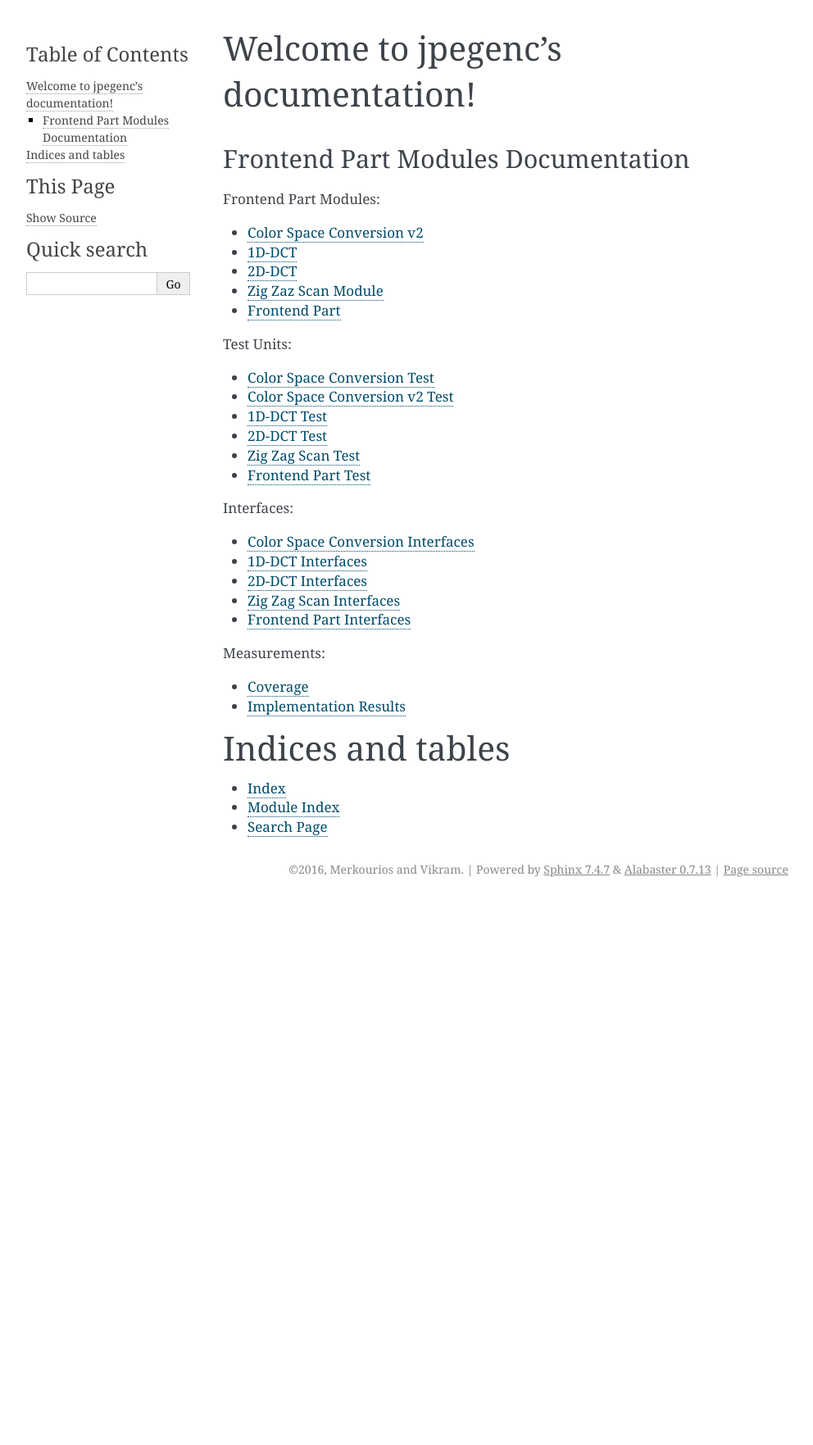
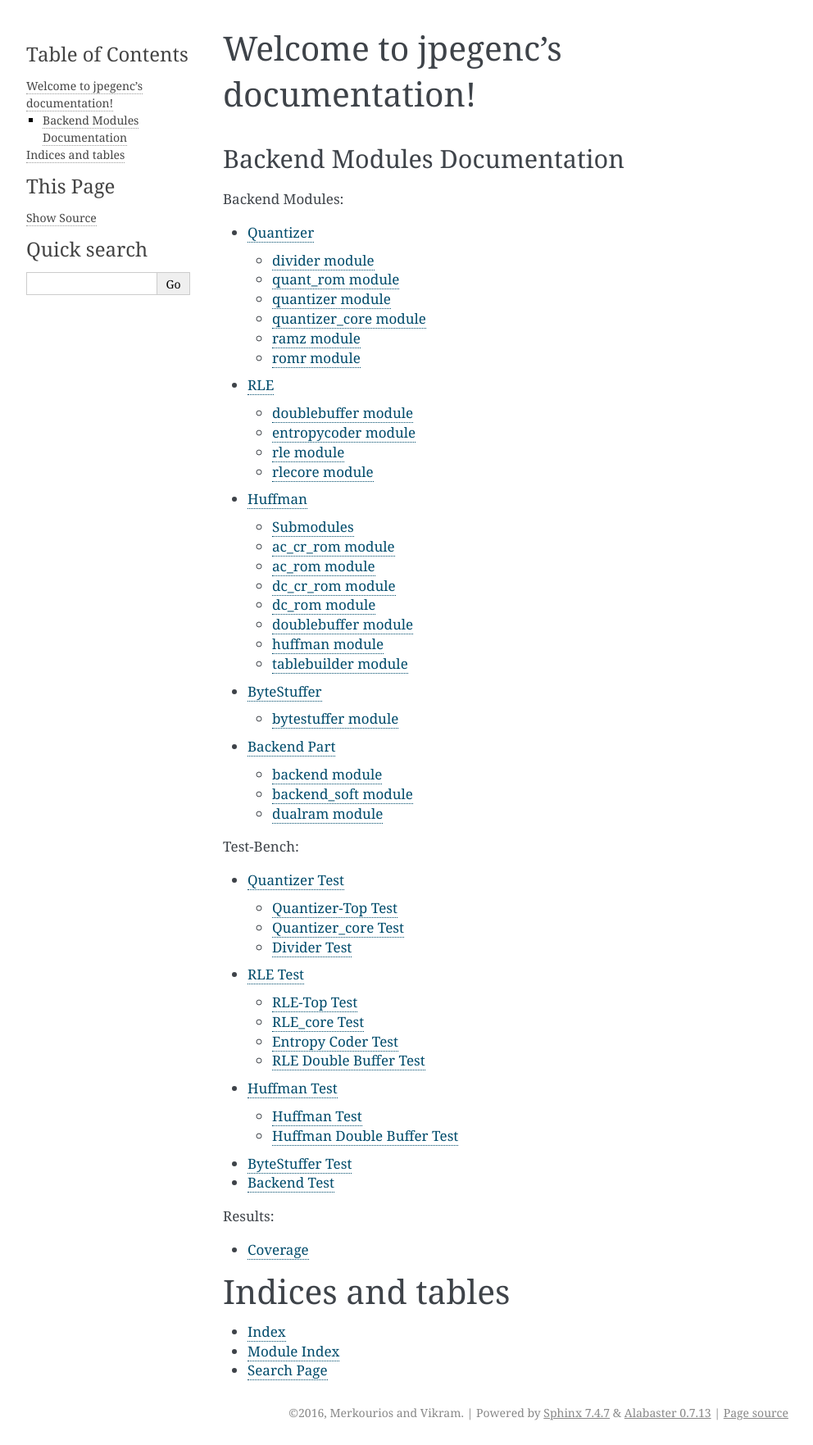
Before and after one commit to cfelton/test_jpeg, a Sphinx documentation site: the page built from docs/source/index.rst, in a window 1280 px wide. Shown: the whole page at 82% size, without its empty margins (148-1140 px from the left). Built offline with Sphinx 7.4.7, drawn with Linux system fonts in a browser that asks for light colours; pages that are not in the unit, such as notebooks, are missing from menus; before the commit the page ends 1100 px from its top, so only the background shows below that.

Commit message:
added documentation and some minor corrections

```diff
--- a/docs/source/index.rst
+++ b/docs/source/index.rst
@@ -1,56 +1,44 @@
 .. jpegenc documentation master file, created by
-   sphinx-quickstart on Mon May  9 18:32:02 2016.
+   sphinx-quickstart on Sun Aug 21 11:36:44 2016.
    You can adapt this file completely to your liking, but it should at least
    contain the root `toctree` directive.
 
 Welcome to jpegenc's documentation!
 ===================================
 
-Frontend Part Modules Documentation
+Backend Modules Documentation
 +++++++++++++++++++++++++++++++++++
 
-Frontend Part Modules:
+Backend Modules:
+
+.. toctree::
+   :maxdepth: 2
+
+    Quantizer<./subblocks/quantizer.rst>
+    RLE<./subblocks/rle.rst>
+    Huffman<./subblocks/huffman.rst>
+    ByteStuffer<./subblocks/bytestuffer.rst>
+    Backend Part<./subblocks/backend.rst>
+
+
+Test-Bench:
+
+.. toctree::
+   :maxdepth: 2
+
+    Quantizer Test <./subblocks/test_quantizer.rst>
+    RLE Test <./subblocks/test_rle.rst>
+    Huffman Test<./subblocks/test_huffman.rst>
+    ByteStuffer Test<./subblocks/test_bytestuffer.rst>
+    Backend Test<./subblocks/test_backend.rst>
+
+
+Results:
 
 .. toctree::
    :maxdepth: 1
 
-    Color Space Conversion<./subblocks/color_converts.rst>
-    Color Space Conversion v2<./subblocks/color_converts_v2.rst>
-    1D-DCT<./subblocks/dct_1d.rst>
-    2D-DCT<./subblocks/dct_2d.rst>
-    Zig Zaz Scan Module<./subblocks/zig_zag.rst>
-    Frontend Part<./subblocks/frontend.rst>
-
-Test Units:
-
-.. toctree::
-   :maxdepth: 1
-
-    Color Space Conversion Test <./subblocks/test_color_converts.rst>
-    Color Space Conversion v2 Test <./subblocks/test_color_converts_v2.rst>
-    1D-DCT Test<./subblocks/test_dct_1d.rst>
-    2D-DCT Test<./subblocks/test_dct_2d.rst>
-    Zig Zag Scan Test<./subblocks/test_zig_zag.rst>
-    Frontend Part Test<./subblocks/test_frontend.rst>
-
-Interfaces:
-
-.. toctree::
-   :maxdepth: 1
-
-    Color Space Conversion Interfaces<./subblocks/test_color_converts_ints.rst>
-    1D-DCT Interfaces<./subblocks/dct_1d_ints.rst>
-    2D-DCT Interfaces<./subblocks/dct_2d_ints.rst>
-    Zig Zag Scan Interfaces<./subblocks/zig_zag_scan_ints.rst>
-    Frontend Part Interfaces<./subblocks/frontend_ints.rst>
-
-Measurements:
-
-.. toctree::
-   :maxdepth: 1
-
-    Coverage<./subblocks/coverage.rst>
-    Implementation Results<./subblocks/impl.rst>
+    Coverage<./subblocks/coverage_backend.rst>
 
 Indices and tables
 ==================
--- /dev/null
+++ b/docs/source/subblocks/coverage_backend.rst
@@ -0,0 +1,29 @@
+==========================================
+Coverage Results for Backend Modules
+==========================================
+
++---------------------------+------------+
+|           Module          | Coverage   |
++===========================+============+
+|Quantizer                  |    100     |
++---------------------------+------------+
+|Quanizer_Core              |    100     |
++---------------------------+------------+
+|Divider                    |    100     |
++---------------------------+------------+
+|RLE                        |    100     |
++---------------------------+------------+
+|RLE_Core                   |    100     |
++---------------------------+------------+
+|EntropyCoder               |    100     |
++---------------------------+------------+
+|RLE_Doublebuffer           |    100     |
++---------------------------+------------+
+|Huffman                    |    99      |
++---------------------------+------------+
+|Huffman_Doublebuffer       |    100     |
++---------------------------+------------+
+|ByteStuffer                |    100     |
++---------------------------+------------+
+|Backend                    |    99      |
++---------------------------+------------+
--- /dev/null
+++ b/docs/source/subblocks/huffman.rst
@@ -0,0 +1,61 @@
+Huffman Module
+=================================
+
+Submodules
+----------
+
+ac_cr_rom module
+------------------------------------------
+
+.. automodule:: jpegenc.subblocks.huffman.ac_cr_rom
+    :members:
+    :undoc-members:
+    :show-inheritance:
+
+ac_rom module
+---------------------------------------
+
+.. automodule:: jpegenc.subblocks.huffman.ac_rom
+    :members:
+    :undoc-members:
+    :show-inheritance:
+
+dc_cr_rom module
+------------------------------------------
+
+.. automodule:: jpegenc.subblocks.huffman.dc_cr_rom
+    :members:
+    :undoc-members:
+    :show-inheritance:
+
+dc_rom module
+---------------------------------------
+
+.. automodule:: jpegenc.subblocks.huffman.dc_rom
+    :members:
+    :undoc-members:
+    :show-inheritance:
+
+doublebuffer module
+---------------------------------------------
+
+.. automodule:: jpegenc.subblocks.huffman.doublebuffer
+    :members:
+    :undoc-members:
+    :show-inheritance:
+
+huffman module
+----------------------------------------
+
+.. automodule:: jpegenc.subblocks.huffman.huffman
+    :members:
+    :undoc-members:
+    :show-inheritance:
+
+tablebuilder module
+---------------------------------------------
+
+.. automodule:: jpegenc.subblocks.huffman.tablebuilder
+    :members:
+    :undoc-members:
+    :show-inheritance:
--- /dev/null
+++ b/docs/source/subblocks/quantizer.rst
@@ -0,0 +1,50 @@
+Quantizer
+===================================
+
+divider module
+------------------------------------------
+
+.. automodule:: jpegenc.subblocks.quantizer.divider
+    :members:
+    :undoc-members:
+    :show-inheritance:
+
+quant_rom module
+--------------------------------------------
+
+.. automodule:: jpegenc.subblocks.quantizer.quant_rom
+    :members:
+    :undoc-members:
+    :show-inheritance:
+
+quantizer module
+--------------------------------------------
+
+.. automodule:: jpegenc.subblocks.quantizer.quantizer
+    :members:
+    :undoc-members:
+    :show-inheritance:
+
+quantizer_core module
+-------------------------------------------------
+
+.. automodule:: jpegenc.subblocks.quantizer.quantizer_core
+    :members:
+    :undoc-members:
+    :show-inheritance:
+
+ramz module
+---------------------------------------
+
+.. automodule:: jpegenc.subblocks.quantizer.ramz
+    :members:
+    :undoc-members:
+    :show-inheritance:
+
+romr module
+---------------------------------------
+
+.. automodule:: jpegenc.subblocks.quantizer.romr
+    :members:
+    :undoc-members:
+    :show-inheritance:
--- a/docs/source/subblocks/rle.rst
+++ b/docs/source/subblocks/rle.rst
@@ -0,0 +1,34 @@
+RLE Module
+=============================
+
+doublebuffer module
+-----------------------------------------
+
+.. automodule:: jpegenc.subblocks.rle.doublebuffer
+    :members:
+    :undoc-members:
+    :show-inheritance:
+
+entropycoder module
+-----------------------------------------
+
+.. automodule:: jpegenc.subblocks.rle.entropycoder
+    :members:
+    :undoc-members:
+    :show-inheritance:
+
+rle module
+--------------------------------
+
+.. automodule:: jpegenc.subblocks.rle.rle
+    :members:
+    :undoc-members:
+    :show-inheritance:
+
+rlecore module
+------------------------------------
+
+.. automodule:: jpegenc.subblocks.rle.rlecore
+    :members:
+    :undoc-members:
+    :show-inheritance:
--- /dev/null
+++ b/docs/source/subblocks/test_backend.rst
@@ -0,0 +1,6 @@
+===========================
+Backend Test
+===========================
+
+.. automodule:: test.test_backend
+    :members: backend_soft, test_backend, test_backend_conversion
--- /dev/null
+++ b/docs/source/subblocks/test_bytestuffer.rst
@@ -0,0 +1,6 @@
+===========================
+Bytestuffer Test
+===========================
+
+.. automodule:: test.test_bytestuffer
+    :members: test_bytestuffer, test_block_conversion
--- /dev/null
+++ b/docs/source/subblocks/test_huffman.rst
@@ -0,0 +1,18 @@
+Huffman Test
+===========================
+
+Huffman Test
+--------------------------------------------------
+
+.. automodule:: test.test_huffman
+    :members: test_huffman, write_block, read_block, test_block_conversion
+    :undoc-members:
+    :show-inheritance:
+
+Huffman Double Buffer Test
+-------------------------------------------------
+
+.. automodule:: test.test_huffdoublebuffer
+    :members: test_doublebuffer, test_doublebuffer_conversion
+    :undoc-members:
+    :show-inheritance:
--- /dev/null
+++ b/docs/source/subblocks/test_quantizer.rst
@@ -0,0 +1,26 @@
+Quantizer Test
+===========================
+
+Quantizer-Top Test
+--------------------------------------------------
+
+.. automodule:: test.test_quantizer
+    :members: test_quantizer, quant_top_block_process, test_quant_conversion
+    :undoc-members:
+    :show-inheritance:
+
+Quantizer_core Test
+-------------------------------------------------
+
+.. automodule:: test.test_quantizer_core
+    :members: test_quantizer_core, quant_block_process, test_block_conversion
+    :undoc-members:
+    :show-inheritance:
+
+Divider Test
+------------------------------------------
+
+.. automodule:: test.test_divider
+    :members: test_divider, test_block_conversion,
+    :undoc-members:
+    :show-inheritance:
--- /dev/null
+++ b/docs/source/subblocks/test_rle.rst
@@ -0,0 +1,34 @@
+RLE Test
+===========================
+
+RLE-Top Test
+--------------------------------------------------
+
+.. automodule:: test.test_rle
+    :members: test_rle, write_block, read_block, test_rle_conversion
+    :undoc-members:
+    :show-inheritance:
+
+RLE_core Test
+-------------------------------------------------
+
+.. automodule:: test.test_rlecore
+    :members: block_process, test_rle_core, test_rle_conversion
+    :undoc-members:
+    :show-inheritance:
+
+Entropy Coder Test
+------------------------------------------
+
+.. automodule:: test.test_entropycoder
+    :members: test_entropycoder, test_block_conversion
+    :undoc-members:
+    :show-inheritance:
+
+RLE Double Buffer Test
+------------------------------------------
+
+.. automodule:: test.test_rledoublebuffer
+    :members: test_doublebuffer, test_doublebuffer_conversion
+    :undoc-members:
+    :show-inheritance:
```
Also changed, not shown: docs/source/subblocks/backend.rst (added, +26 -0 lines), docs/source/subblocks/bytestuffer.rst (added, +10 -0 lines), 5 other files.
